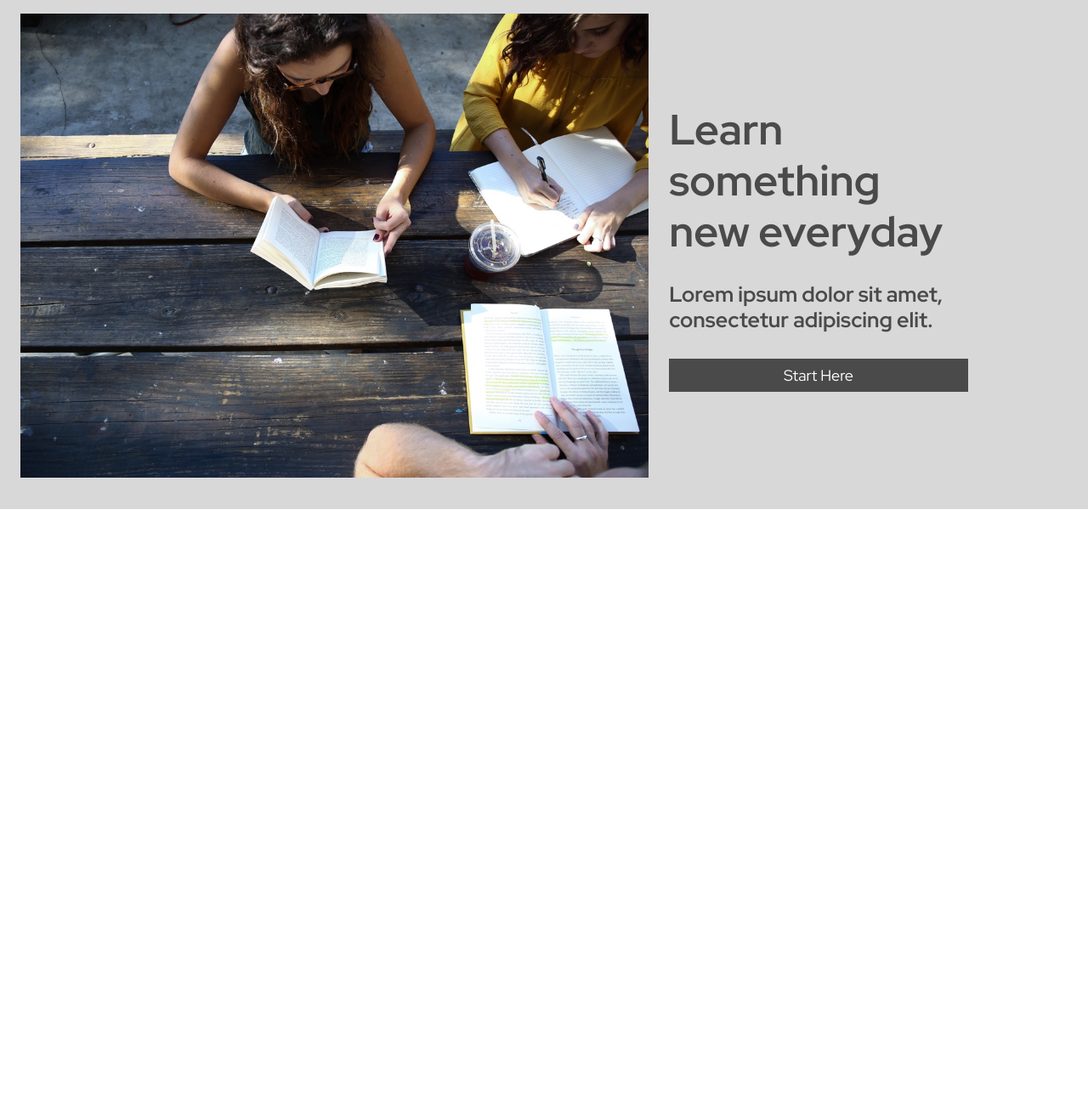
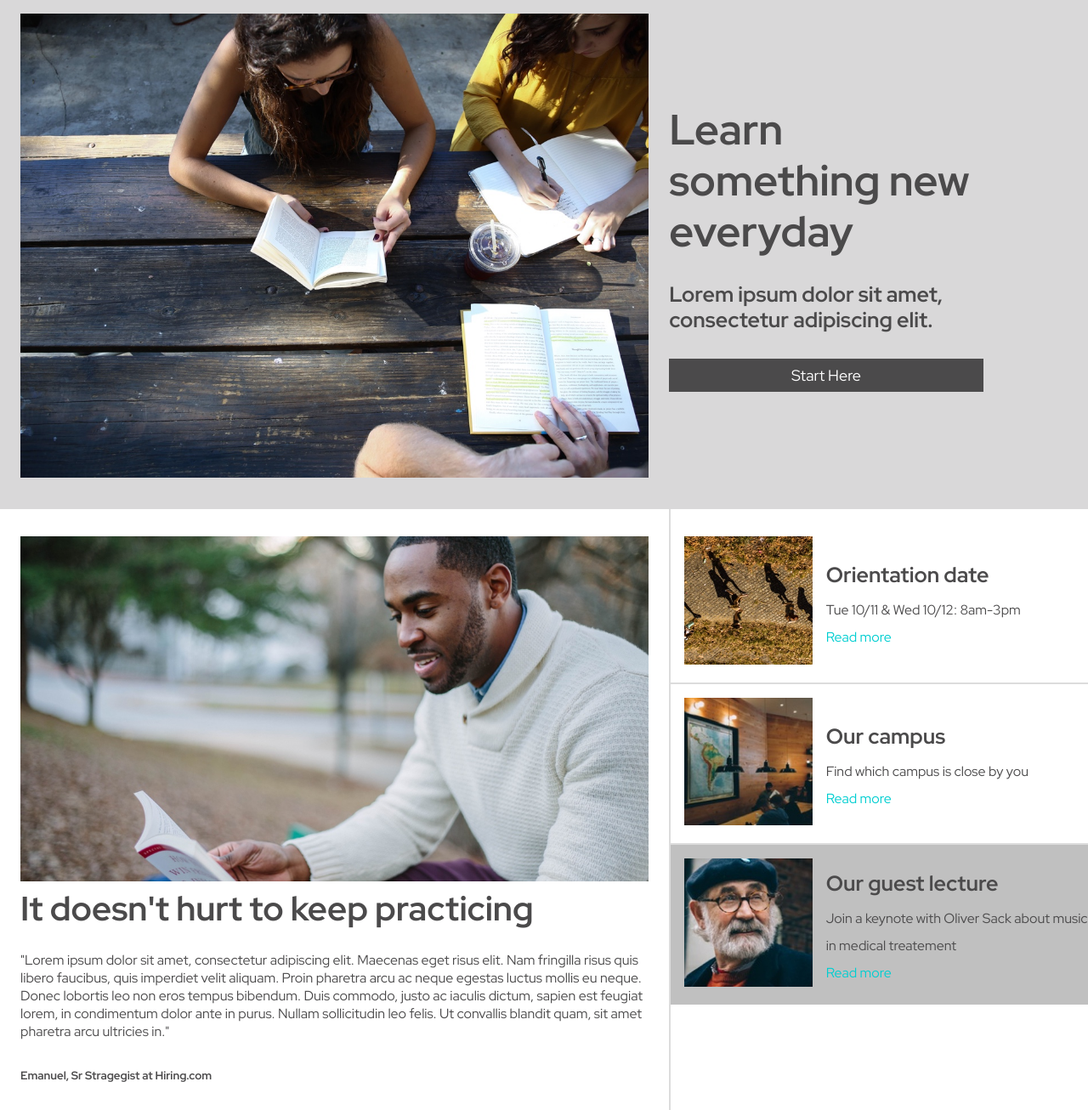
Before and after one commit to 0xRin/colmar, a plain HTML site: page index.html in a window 1280 px wide. Shown: the part 80-1386 px from the top of the page at 85% size. Before the commit the page ends 800 px from the top, so only its background shows below. Drawn offline with Linux system fonts and the light colour scheme.

Commit message:
Events section added

```diff
--- a/index.html
+++ b/index.html
@@ -13,31 +13,73 @@
 
 <body>
     <!-- Header -->
-    <header>
+    <nav>
         <div class="logo-container">
             <img src="./resources/assets/images/ic-logo.svg" alt="">
             <span>Colmar</span><span>Academy</span>
         </div>
-        <nav class="list-container">
+        <div class="list-container">
             <ul>
                 <li><a href="">On Campus</a></li>
                 <li><a href="">Online</a></li>
                 <li><a href="">For Companies</a></li>
                 <li><a href="">Sign In</a></li>
             </ul>
-        </nav>
-    </header>
+        </div>
+    </nav>
     <!-- Showcase -->
-    <section id="showcase">
-        <div class="showcase-container">
+    <section class="section" id="showcase">
+        <div class="main-container">
             <div class="image-container">
                 <img src="./resources/assets/images/banner.jpg" alt="">
             </div>
             <div class="description-container">
-                <div>
-                    <h1>Learn something new everyday</h1>
-                    <p>Lorem ipsum dolor sit amet, consectetur adipiscing elit.</p>
-                    <button type="button">Start Here</button>
+                <h1>Learn something new everyday</h1>
+                <p>Lorem ipsum dolor sit amet, consectetur adipiscing elit.</p>
+                <button type="button">Start Here</button>
+            </div>
+        </div>
+    </section>
+    <!-- Events -->
+    <section class="section" id="events">
+        <div class="main-container">
+            <div class="image-container">
+                <img src="./resources/assets/images/information-main.jpg" alt="">
+                <div class="description-container">
+                    <h1>It doesn't hurt to keep practicing</h1>
+                    <p>"Lorem ipsum dolor sit amet, consectetur adipiscing elit. Maecenas eget risus elit. Nam fringilla
+                        risus quis libero faucibus, quis imperdiet velit aliquam. Proin pharetra arcu ac neque egestas
+                        luctus mollis eu neque. Donec lobortis leo non eros tempus bibendum. Duis commodo, justo ac
+                        iaculis dictum, sapien est feugiat lorem, in condimentum dolor ante in purus. Nullam
+                        sollicitudin leo felis. Ut convallis blandit quam, sit amet pharetra arcu ultricies in."
+                    </p>
+                    <div id="quoter">Emanuel, Sr Stragegist at Hiring.com</div>
+                </div>
+            </div>
+            <div class="events-container">
+                <div class="event">
+                    <div class="img-container"><img src="./resources/assets/images/information-orientation.jpg" alt=""></div>
+                    <div class="event-description">
+                        <h1>Orientation date</h1>
+                        <p>Tue 10/11 & Wed 10/12: 8am-3pm</p>
+                        <a href="">Read more</a>
+                    </div>
+                </div>
+                <div class="event">
+                    <div class="img-container"><img src="./resources/assets/images/information-campus.jpg" alt=""></div>
+                    <div class="event-description">
+                        <h1>Our campus</h1>
+                        <p>Find which campus is close by you</p>
+                        <a href="">Read more</a>
+                    </div>
+                </div>
+                <div class="event">
+                    <div class="img-container"><img src="./resources/assets/images/information-guest-lecture.jpg" alt=""></div>
+                    <div class="event-description">
+                        <h1>Our guest lecture</h1>
+                        <p>Join a keynote with Oliver Sack about music in medical treatement</p>
+                        <a href="">Read more</a>
+                    </div>
                 </div>
             </div>
         </div>
--- a/resources/css/index.css
+++ b/resources/css/index.css
@@ -12,7 +12,13 @@ html,
     margin: 0;
     padding: 0;
     font-family: 'Red Hat Display', sans-serif;
-    color: var(--text-color-1)
+    color: var(--text-color-1);
+    box-sizing: border-box;
+}
+
+h1 {
+    font-size: 50px;
+    font-weight: 700;
 }
 
 ul {
@@ -32,8 +38,27 @@ button {
     color: white;
 }
 
+img {
+    width: 100%;
+}
+
+/* Utilities */
+.section {
+    background-color: var(--background-1);
+    padding: 32px 24px;
+}
+
+.main-container {
+    display: flex;
+}
+
+.image-container {
+    flex-basis: 60%;
+    margin-right: 24px;
+}
+
 /* Header */
-header {
+nav {
     height: 64px;
     display: flex;
     position: sticky;
@@ -81,40 +106,15 @@ header {
 }
 
 /* Showcase */
-#showcase {
-    background-color: var(--background-1);
-    padding: 32px 24px;
+#showcase .main-container {
+    align-items: center;
+}
+#showcase .description-container {
+    line-height: 1.2;
+    flex-basis: 30%;
 }
 
-.showcase-container {
-    display: flex;
-    align-items: center;
-}
-
-.showcase-container .image-container {
-    min-width: 60%;
-    margin-right: 24px;
-}
-
-.image-container img {
-    width: 100%;
-}
-
-.description-container {
-    line-height: 1.2;
-    color: gr;
-}
-
-.description-container div {
-    width: 75%;
-}
-
-.description-container h1 {
-    font-size: 50px;
-    font-weight: 700;
-}
-
-.description-container p{
+#showcase .description-container p{
     margin: 30px 0;
     font-size: 25px;
     font-weight: bold;
@@ -124,6 +124,71 @@ header {
     width: 100%;
 }
 
+/* Events */
+#events.section{
+    background-color: white;
+    padding: 0px;
+    position: relative;
+}
+
+#events .image-container {
+    margin: 32px 24px;
+}
+#events .image-container h1 {
+    font-size: 40px;
+}
+
+#events .image-container p {
+    margin: 24px 0 32px 0;
+}
+
+#quoter {
+    margin-top: 24px;
+    font-size: smaller;
+    font-weight: bold;
+}
+
+.events-container {
+    width: 40%;
+    border-left: 2px solid gainsboro;
+    padding: 16px 0 0px;
+}
+
+.events-container .event {
+    display: flex;
+    align-items: center;
+    border-bottom: 2px solid gainsboro;
+}
+
+.events-container .event:last-of-type {
+    background-color:silver;
+    border: none;
+}
+
+.events-container .event .img-container{
+    width: 35%;
+    height: 100%;
+    margin-right: 16px;
+    padding: 16px 0px 16px 16px;
+}
+
+.event .event-description{
+    width: 65%;
+    line-height: 2;
+}
+
+.event .event-description h1{
+    font-size: 25px;
+}
+
+.event .event-description a{
+    color:darkturquoise;
+}
+
+.event h1 {
+    font-size: 15px;
+}
+
 /* Transitions */
 .list-container ul li:hover {
     opacity: 0.5;
```
